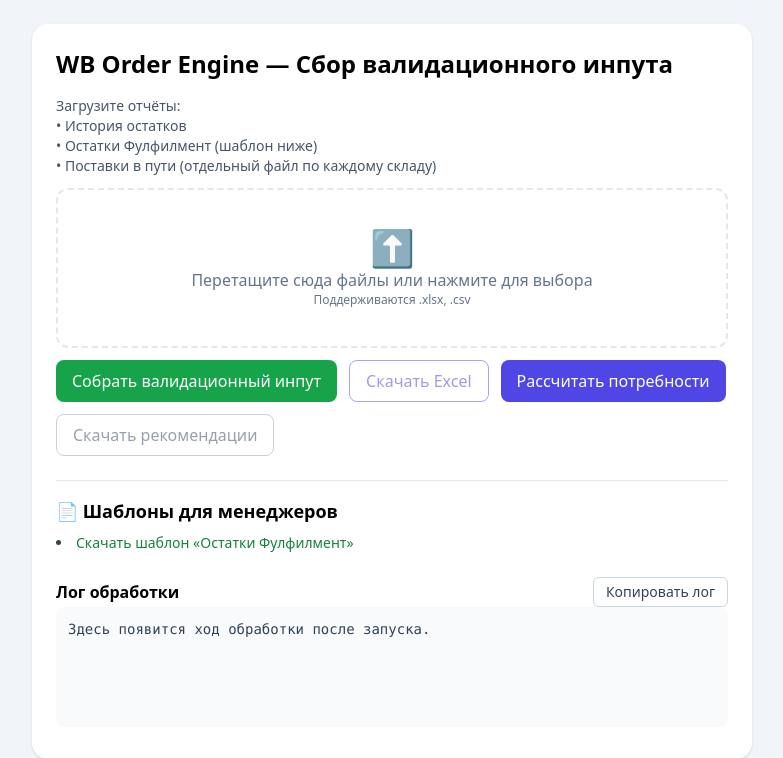
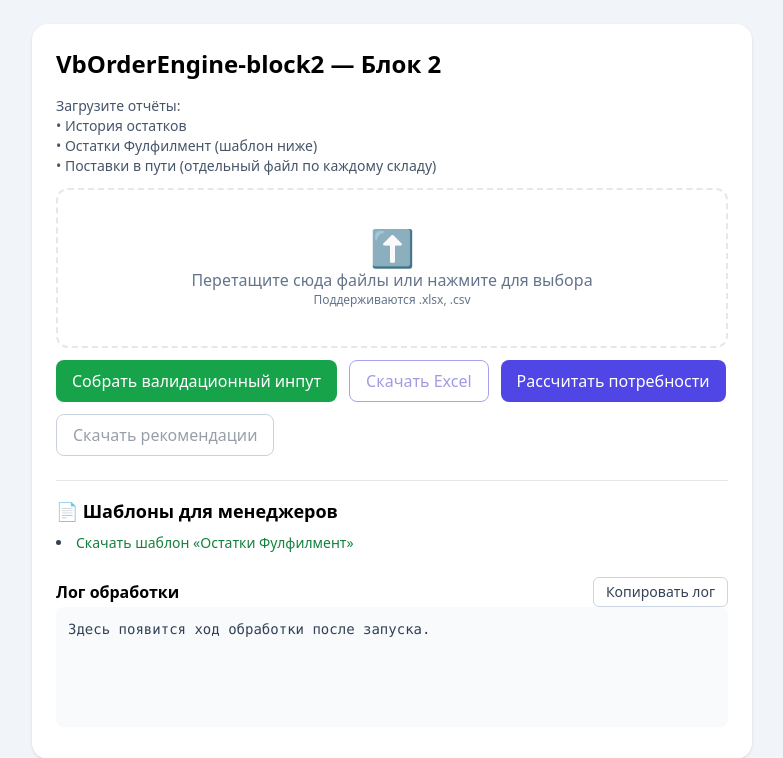
Before and after one commit to orenvlad-ai/wb-order-engine-replenishment, a FastAPI app: page / in a window 1280 px wide. Shown: the top 758 px of the page, without its empty margins (248-1031 px from the left). Run offline with FastAPI, Linux system fonts and the light colour scheme; some libraries are stand-ins or nearby versions.

Commit message:
интерфейс: заголовок страницы изменён на блок 2

```diff
--- a/server/templates/index.html
+++ b/server/templates/index.html
@@ -2,14 +2,14 @@
 <html lang="ru">
 <head>
   <meta charset="utf-8">
-  <title>WB Order Engine — Сбор валидационного инпута</title>
+  <title>VbOrderEngine-block2 — Блок 2</title>
   <script defer src="https://unpkg.com/alpinejs@3.x.x/dist/cdn.min.js"></script>
   <script src="https://cdn.tailwindcss.com"></script>
 </head>
 <body class="bg-slate-100">
   <div class="max-w-3xl mx-auto p-6">
     <div class="bg-white shadow rounded-2xl p-6" x-data="ui()">
-      <h1 class="text-2xl font-bold mb-4">WB Order Engine — Сбор валидационного инпута</h1>
+      <h1 class="text-2xl font-bold mb-4">VbOrderEngine-block2 — Блок 2</h1>
       <p class="text-slate-600 text-sm mb-3">
         Загрузите отчёты:
         <br>• <span class="font-medium">История остатков</span>
```
